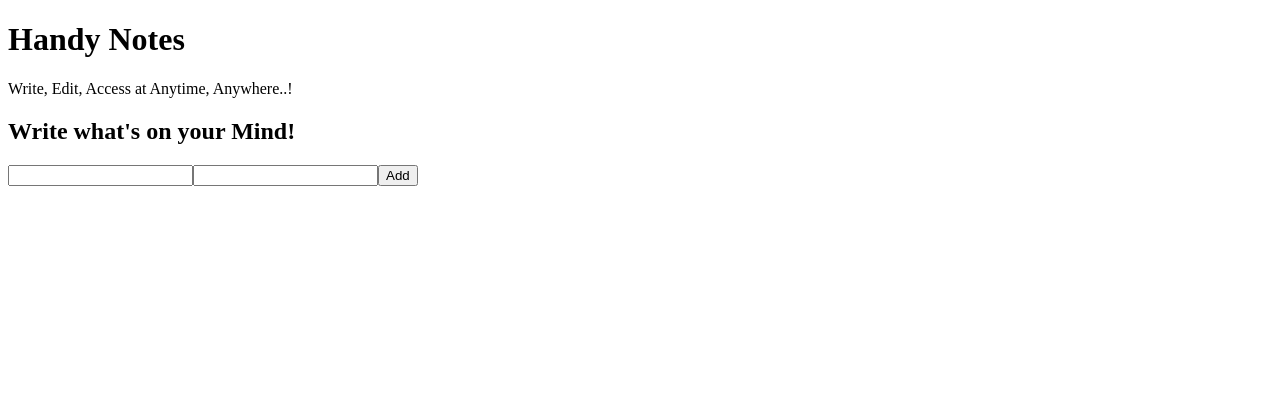
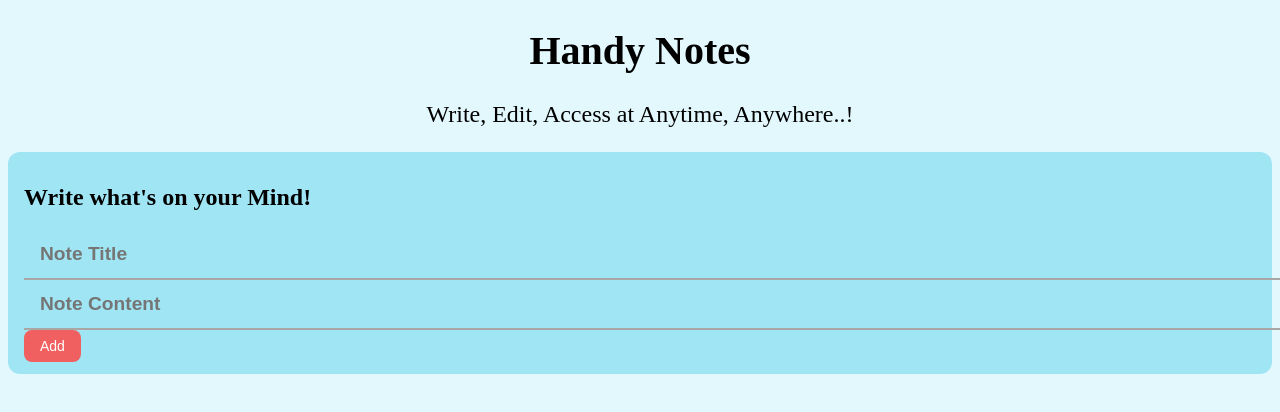
Before and after one commit to gokulapriyan02/notesWebApp, a React app in the folder frontend/: page / in a window 1280 px wide. Shown: the top 412 px of the page. Built offline with nearby package versions, Linux system fonts and the light colour scheme; the HTML template or start-up script is replaced by a standard one.

Commit message:
basic ui touch

```diff
--- a/frontend/src/Note.jsx
+++ b/frontend/src/Note.jsx
@@ -1,5 +1,6 @@
 import { useEffect, useState } from "react";
 import NoteItems from "./NoteItems";
+import "./styles.css"
 function Note(){
 
 const [note, setNote] = useState({
@@ -55,15 +56,15 @@ async function handleDelete(key){
 
     return(
         <div>
-            <h1>Handy Notes</h1>
-            <p>Write, Edit, Access at Anytime, Anywhere..!</p>
-            <div>
+            <h1 id="title">Handy Notes</h1>
+            <p id="title-para">Write, Edit, Access at Anytime, Anywhere..!</p>
+            <div id="input-container">
                 <h2>Write what's on your Mind!</h2>
-                <input type="text" name="title" onChange={storeNote} value={note.title}/>
-                <input type="text"  name="content" onChange={storeNote} value={note.content}/>
+                <input type="text" name="title" onChange={storeNote} value={note.title} placeholder="Note Title"/>
+                <input type="text"  name="content" onChange={storeNote} value={note.content} placeholder="Note Content"/>
                 <button onClick={addNote}>Add</button>
             </div>
-            <div>
+            <div id="note-container">
                 {noteItems.map((item, index) =>{
                      return  <NoteItems title={item.title} content={item.content} key={item.id} onDelete={() => handleDelete(item.id)}/>
                 })}
--- a/frontend/src/NoteItems.jsx
+++ b/frontend/src/NoteItems.jsx
@@ -1,7 +1,9 @@
+import "./styles.css"
+
 function NoteItems({title, content, index, onDelete}){
 
 return (
-    <div>
+    <div id="note-card">
         <h1>{title}</h1>
         <p>{content}</p>
         <button onClick={onDelete}>Delete</button>
--- /dev/null
+++ b/frontend/src/styles.css
@@ -0,0 +1,67 @@
+body{
+    background-color: #e3f8fd;
+}
+
+#title{
+    text-align: center;
+    font-size: 2.5rem;
+}
+#title-para{
+    text-align: center;
+    font-size: 24px;
+}
+
+#input-container{
+    background-color: #9fe5f3;
+    padding: 12px 16px;
+    margin-bottom: 70px;
+    border-radius: 12px;
+}
+
+#note-card{
+    background-color: aliceblue;
+    border-radius:  16px;
+    padding: 20px;
+    width: 320px;
+    min-height: 180px;
+    box-shadow: 0 4px 12px rgba(4, 4, 4, 0.10);
+    border: 1px solid gainsboro;
+
+}
+#note-card:hover{
+    transform: translateY(-6px);
+    box-shadow: 0 12px 30px rgb(0, 0, 0, 0.20);
+}
+
+button{
+        border-radius: 8px;
+        padding : 8px 16px;
+        font-size: 14px;
+        color: white;
+        background-color: #f06060;
+        border: none;
+
+}
+
+button:hover{
+     transform: translateY(-2px);
+}
+input{
+    font-size: 1.2rem;
+    font-weight: 600;
+    width: 100%;
+    height: 48px;
+    padding: 0 16px;
+    border: none;
+    border-bottom: 2px solid rgb(169, 166, 166);
+    background: transparent;
+}
+input:focus{
+    border-bottom-color:  #4F46E5;
+}
+
+#note-container{
+    display: flex;
+    flex-wrap: wrap;
+    gap: 20px;
+}
```
